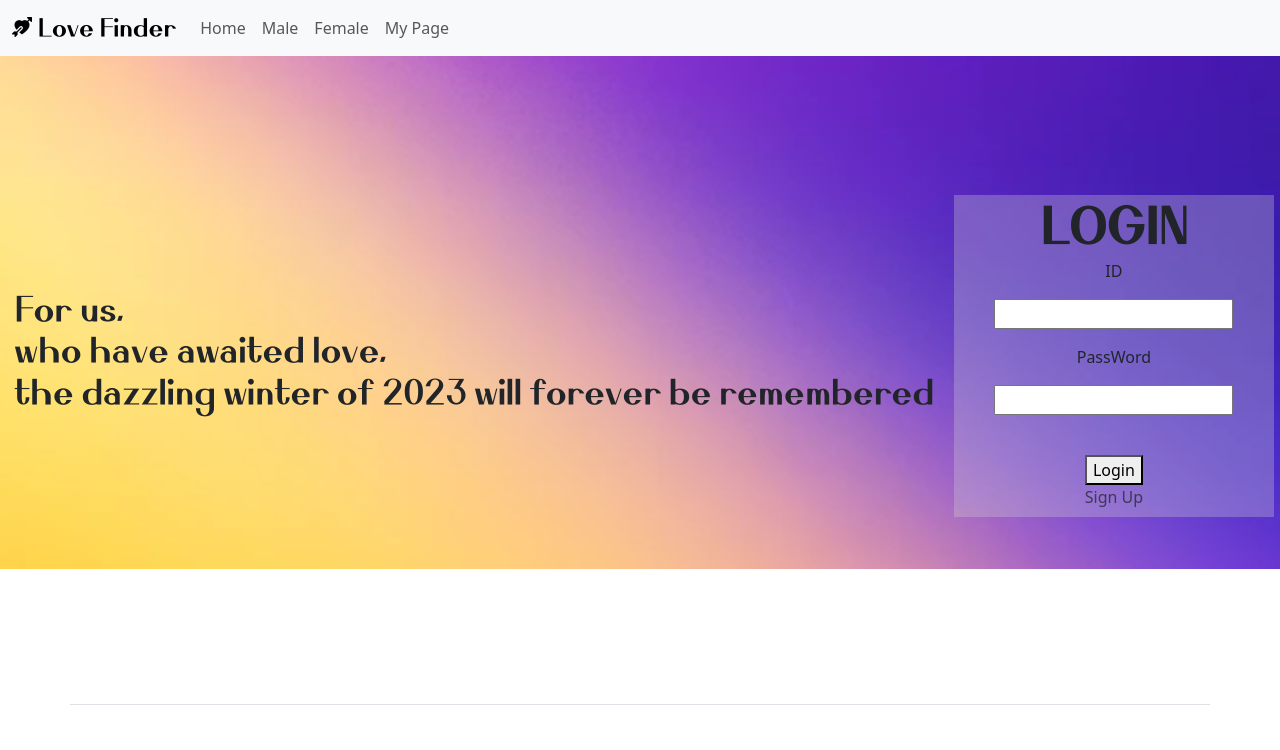
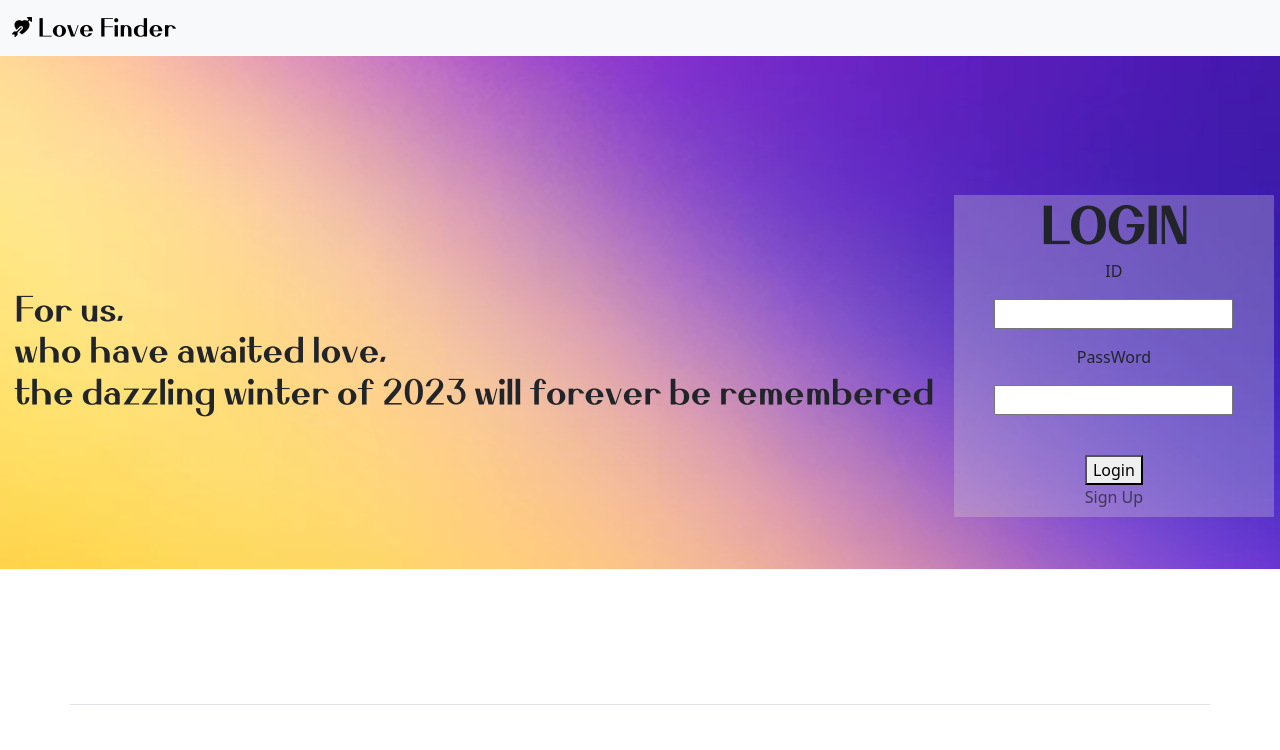
Before and after one commit to evejaeyong/OSS_Team_Project, a plain HTML site: page index.html in a window 1280 px wide. Shown: the top 750 px of the page. Drawn offline with nearby package versions, Linux system fonts and the light colour scheme.

Commit message:
edit login page

```diff
--- a/index.html
+++ b/index.html
@@ -54,12 +54,7 @@
         <span class="navbar-toggler-icon"></span>
       </button>
       <div class="collapse navbar-collapse" id="navbarNavAltMarkup">
-        <div class="navbar-nav">
-          <a class="nav-link" href="main.html">Home</a>
-          <a class="nav-link" href="male.html">Male</a>
-          <a class="nav-link" href="female.html">Female</a>
-          <a class="nav-link" href="mypage.html">My Page</a>
-        </div>
+
   </nav>
 
   <!-- <div class="background d-flex" id="background"></div> -->
```
Also changed, not shown: main.html (+4 -4 lines).
